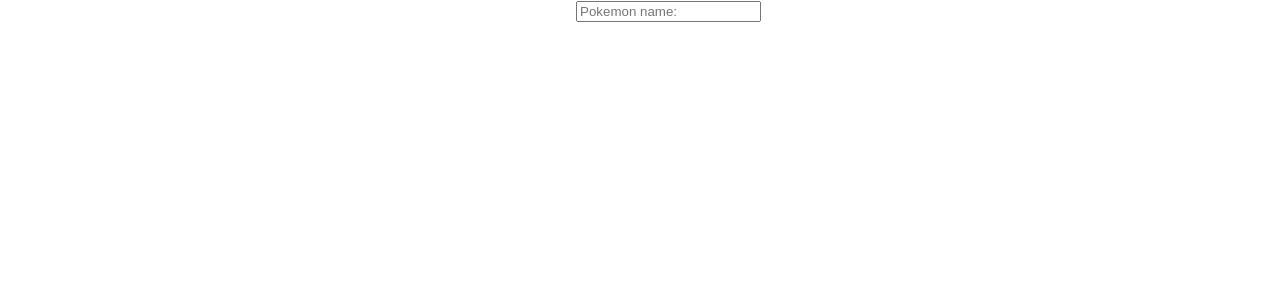
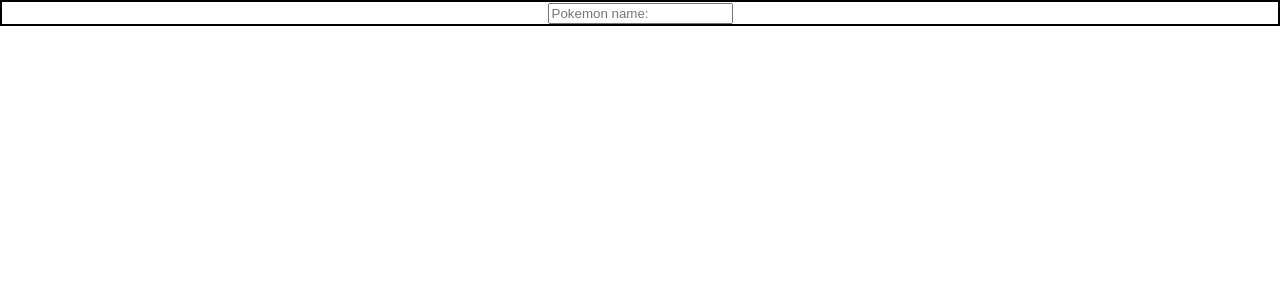
Before and after one commit to PSpirovskiEhmer/Pokedex, a React (Create React App) app in the folder pokedex/: page / in a window 1280 px wide. Shown: the top 300 px of the page. Built offline with nearby package versions, Linux system fonts and the light colour scheme.

Commit message:
aligned and form

```diff
--- a/pokedex/public/index.html
+++ b/pokedex/public/index.html
@@ -24,7 +24,7 @@
       work correctly both with client-side routing and a non-root public URL.
       Learn how to configure a non-root public URL by running `npm run build`.
     -->
-    <title>React App</title>
+    <title>Pokedex</title>
   </head>
   <body>
     <noscript>You need to enable JavaScript to run this app.</noscript>
--- a/pokedex/src/App.css
+++ b/pokedex/src/App.css
@@ -3,9 +3,19 @@
 }
 
 .container-pokemon{
-  padding-left: 45vw;
+  border-color: black;
+  border-style: solid;
+  border-width: 2px;
+  text-align: center;
 }
 
-form{
-  padding-left: 45vw;
+.divTable{
+  border-color: black;
+  border-style: solid;
+  border-width: 2px;
+  float: right;
 }
+
+.form{
+  width: 100%;
+}
--- a/pokedex/src/App.js
+++ b/pokedex/src/App.js
@@ -35,6 +35,7 @@
 };
 
   return (
+    <div className = "container-pokemon">
     <div className="app">
       <form onSubmit = {handleSubmit}>
         <label>
@@ -47,26 +48,29 @@
       </form>
       {pokemonData.map((data) => {
         return(
-          <div className = "container-pokemon">
+          <div>
             <img src={data.sprites["front_shiny"]} alt = "Couldn't load pokemon"/>
+
             <div className = "divTable">
+
               <div className = "divTableBody"></div>
+
               <div className = "divTableRow">
-                <div className = "divTableCell">Name: </div>
-                <div key="{namepoke}" className = "divTableCell">{pokemonName}</div>
+                <div className = "divTableCell">Name: {pokemonName} </div>
               </div>
+
               <div className = "divTableRow">
-                <div className = "divTableCell">Type: </div>
-                <div key="{typepoke}" className = "divTableCell">{pokemonType}</div>
+                <div className = "divTableCell">Type: {pokemonType}</div>
               </div>
+
               <div className = "divTableRow">
-                <div className = "divTableCell">Number: </div>
-                <div key="{indexpoke}" className = "divTableCell">{pokemonIndex}</div>
+                <div className = "divTableCell">Number: {pokemonIndex}</div>
+              </div>
               </div>
             </div>
-          </div>
         )
       })}
+    </div>
     </div>
   );
 }
```
